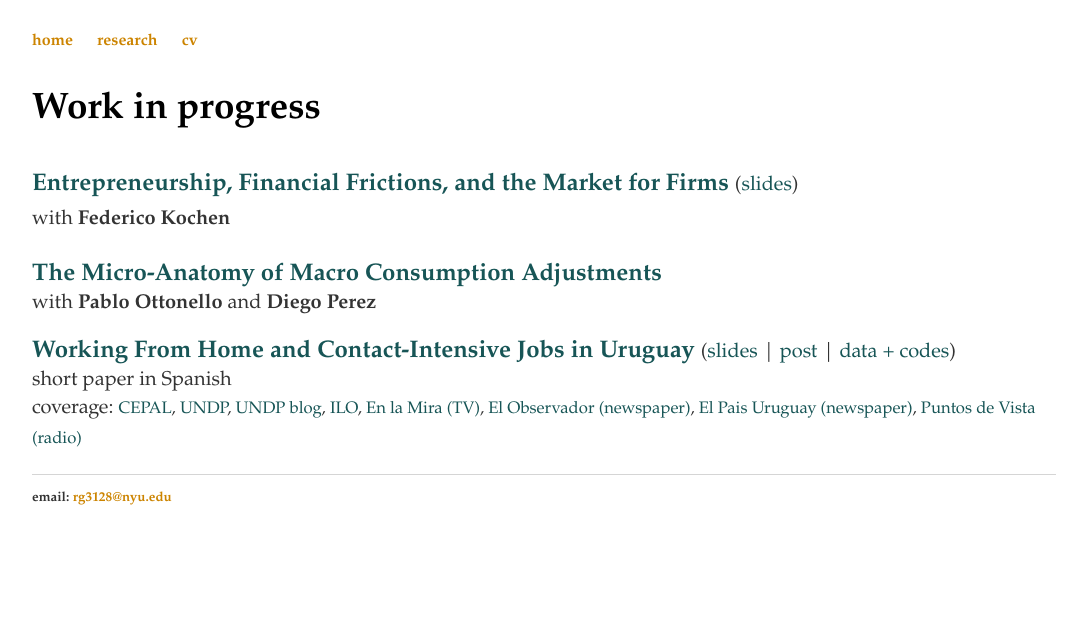
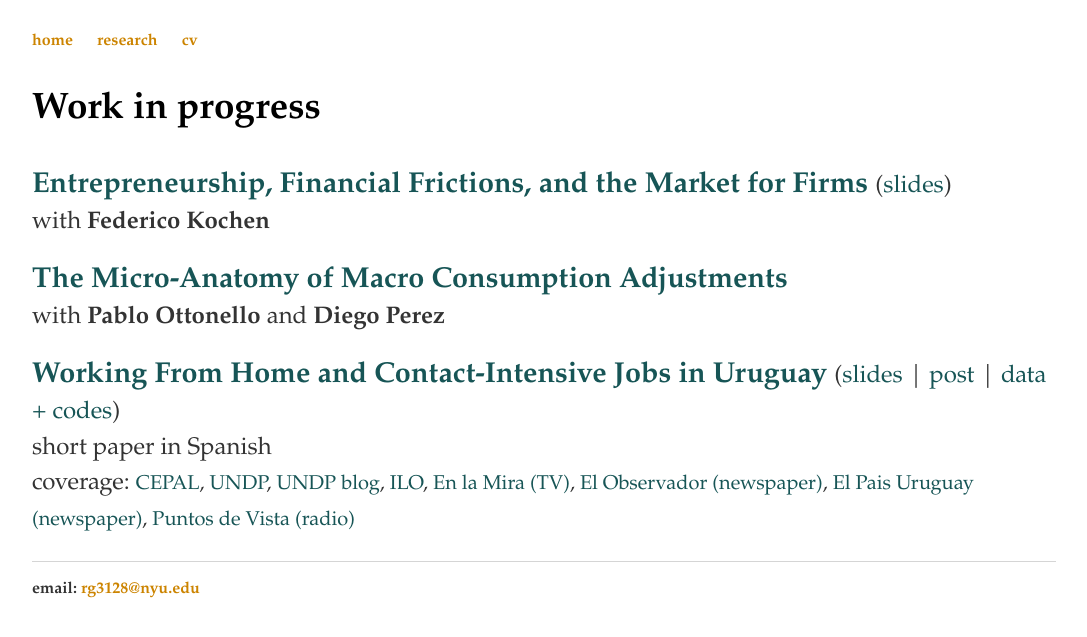
Before and after one commit to rafaguntin/rafaguntin.github.io, a Jekyll site: the page built from research/index.html, in a window 1280 px wide. Shown: the top 637 px of the page, without its empty margins (96-1183 px from the left). Built offline with Jekyll 4.4.1, drawn with Linux system fonts in a browser that asks for light colours.

Commit message:
Update index.html

```diff
--- a/research/index.html
+++ b/research/index.html
@@ -5,7 +5,7 @@
 
 		<div class="blurb">
 			<h3> Work in progress </h3>
-			<p> <a style="font-weight: bold; color:#175556"
+			<p> <big> <a style="font-weight: bold; color:#175556"
 			       href="/research/Entrepreneurship Financial Frictions and the Market of Firms.pdf"
 			       target="_blank">Entrepreneurship, Financial Frictions, and the Market for Firms</a> <small> (<a style="color:#175556" href="/research/GK - Slides NYU - 09Dec19 - Handout.pdf" target="_blank">slides</a>)
 				<br> with <a style="font-weight: bold; color:#333" href="https://sites.google.com/view/federicokochen/home" target="_blank"> Federico Kochen </a>
```
